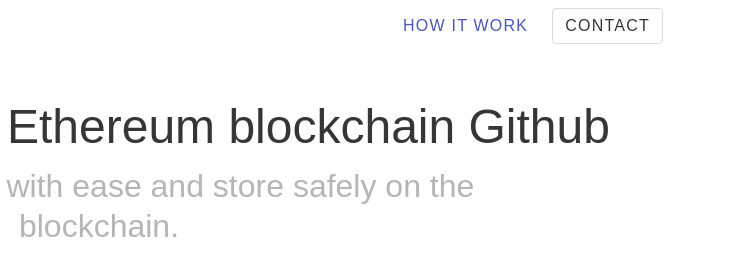
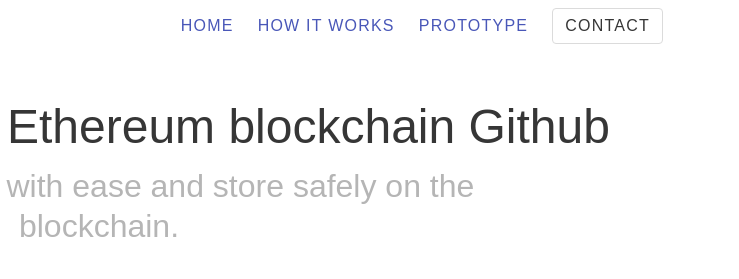
Before and after one commit to goksiuta/agreements, a website: page index.html in a window 1280 px wide. Shown: the top 279 px of the page, 541-1280 px from the left. Drawn offline with nearby package versions, Linux system fonts and the light colour scheme.

Commit message:
Vue update

```diff
--- a/index.html
+++ b/index.html
@@ -31,11 +31,11 @@
      <!-- Right side !-->
      <div class="navbar-menu">
          <div class="navbar-end">
-            <p class="navbar-item">
-              <a href="#">
-                How it work
+            <p v-for="item in menu" class="navbar-item">
+              <a :href="item.link">
+               {{item.value}}
               </a>
-          </p>
+           </p>
 
           <p class="navbar-item">
               <a class="button" href="#">
--- a/js/content.js
+++ b/js/content.js
@@ -4,5 +4,10 @@
     Header: 'Agreements on the Ethereum blockchain Github',
     Subheader: 'Create agreements with ease and store safely on the blockchain.',
     ButtonLink: 'Check our Prototype',
+    menu: [
+      { value: 'Home', link: 'home' },
+      { value: 'How it works', link: 'how-it-works' },
+      { value: 'Prototype', link: 'prototype' },
+    ]
   }
 })
```
